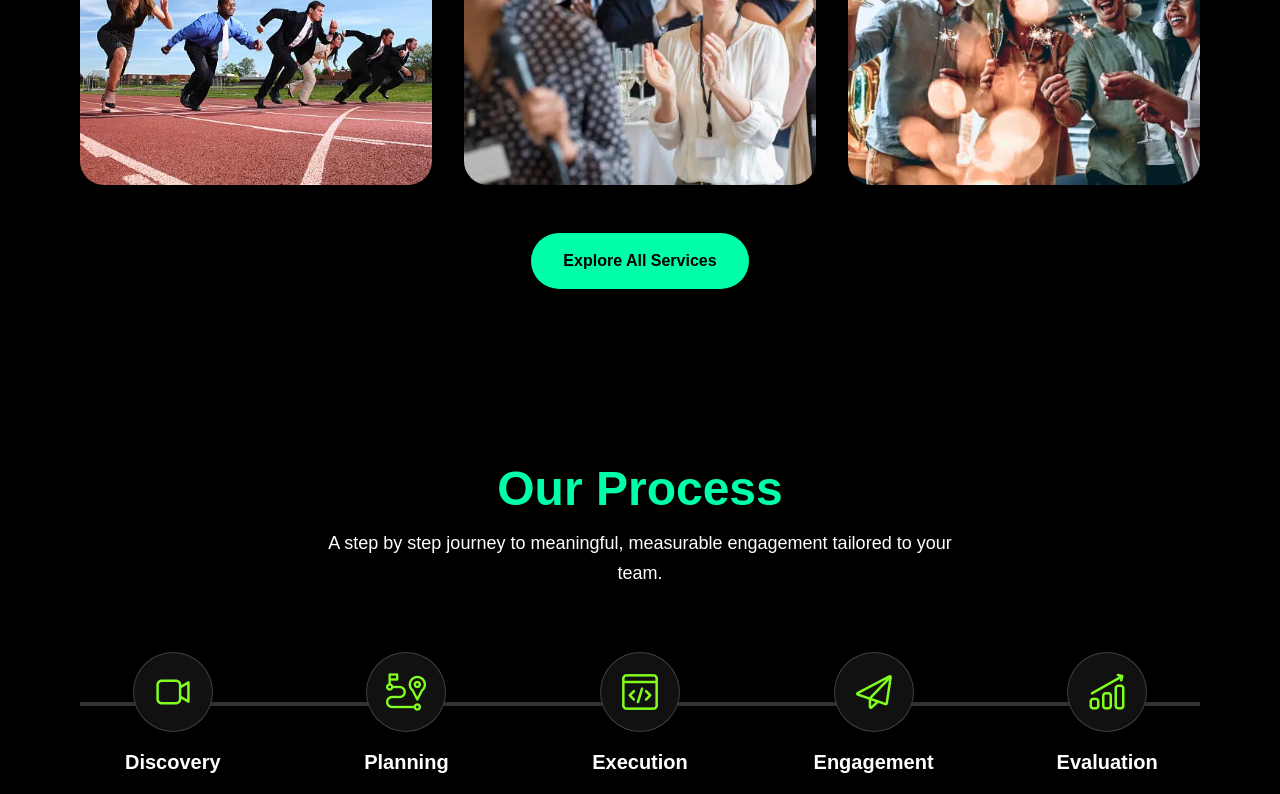
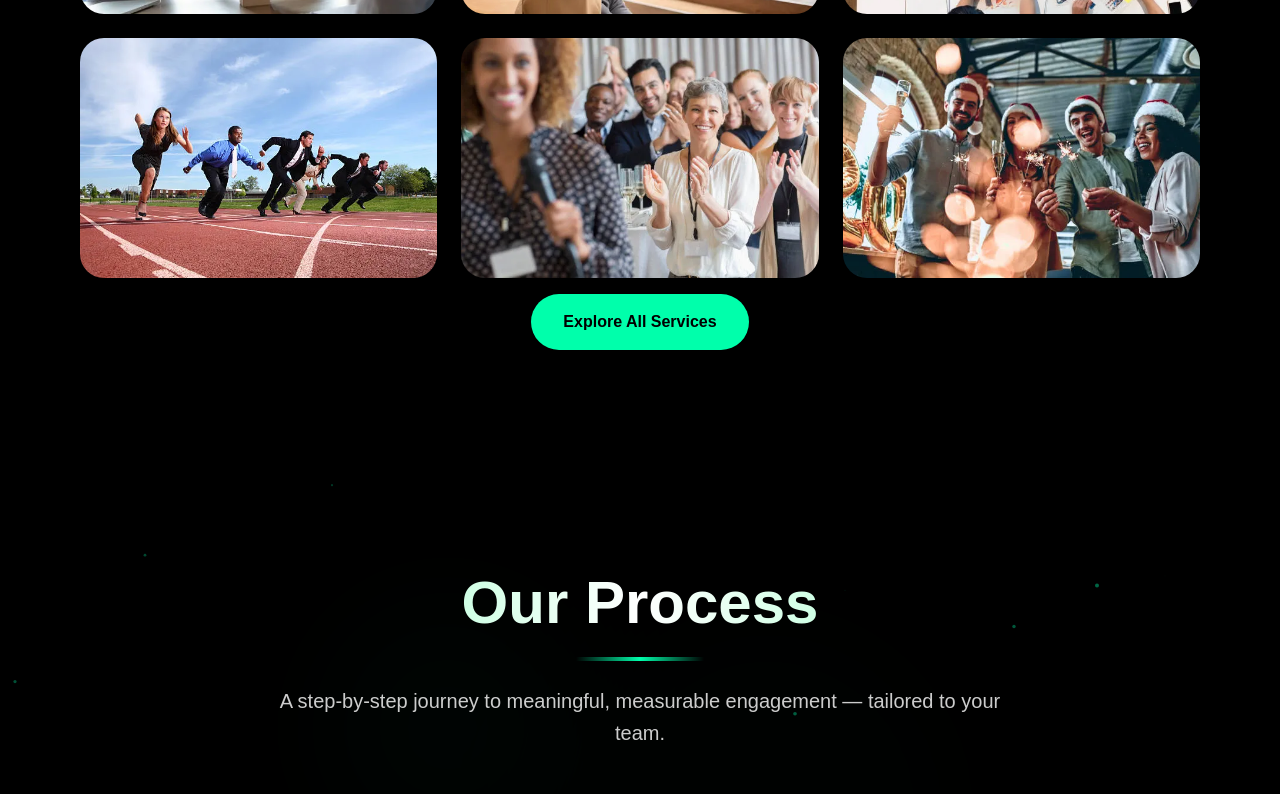
Before and after one commit to jaimeenbhagat/Onethrive-Website, a React (Vite) app: page / in a window 1280 px wide. Shown: the part 2000-2794 px from the top of the page. Built offline with nearby package versions, Linux system fonts and the light colour scheme; a web font is replaced by a local one.

Commit message:
Updated our process section

```diff
--- a/src/pages/Home.jsx
+++ b/src/pages/Home.jsx
@@ -1,5 +1,5 @@
 import { useEffect, useRef, useState } from "react";
-import { motion, useInView } from "framer-motion";
+import { motion, useInView, useScroll, useTransform } from "framer-motion";
 import HeroSection from "../components/HeroSection";
 import FAQs from "../components/FAQs";
 import aboutImage from "../assets/about.png";
@@ -27,61 +27,195 @@ const services = [
 ];
 
 const processSteps = [
-  { title: "Discovery", description: "Understand your goals, challenges, and culture.", icon: discoveryIcon },
-  { title: "Planning", description: "Strategize timeline, resources, and activities.", icon: planningIcon },
-  { title: "Execution", description: "Bring the plan to life with creativity and precision.", icon: executionIcon },
-  { title: "Engagement", description: "Interactive and meaningful team participation.", icon: engagementIcon },
-  { title: "Evaluation", description: "Measure success and refine future programs.", icon: evaluationIcon },
+  {
+    title: "Discovery",
+    description: "Understand your goals, challenges, and culture.",
+    icon: discoveryIcon,
+  },
+  {
+    title: "Planning",
+    description: "Strategize timeline, resources, and activities.",
+    icon: planningIcon,
+  },
+  {
+    title: "Execution",
+    description: "Bring the plan to life with creativity and precision.",
+    icon: executionIcon,
+  },
+  {
+    title: "Engagement",
+    description: "Interactive and meaningful team participation.",
+    icon: engagementIcon,
+  },
+  {
+    title: "Evaluation",
+    description: "Measure success and refine future programs.",
+    icon: evaluationIcon,
+  },
 ];
 
-// Step animation component
-const ProcessStep = ({ step, index, direction }) => {
+const ProcessStep = ({ step, index, containerScrollProgress }) => {
   const ref = useRef(null);
   const inView = useInView(ref, { once: false, margin: "-20% 0px -20% 0px" });
 
-  const variants = {
-    hidden: { opacity: 0, y: direction === "down" ? 60 : -60 },
-    visible: { opacity: 1, y: 0 },
-  };
+  // Updated scroll ranges for sequential animation
+  const stepStart = index * 0.16; // 0%, 16%, 32%, 48%, 64%
+  const stepEnd = stepStart + 0.10; // 10%, 26%, 42%, 58%, 74%
+
+  const stepProgress = useTransform(
+    containerScrollProgress,
+    [stepStart, stepEnd],
+    [0, 1]
+  );
+
+  // Once animated in, steps stay fully visible (opacity stays at 1)
+  const opacity = useTransform(stepProgress, [0, 1], [0, 1]);
+  const scale = useTransform(stepProgress, [0, 1], [0.9, 1]);
+  const y = useTransform(stepProgress, [0, 1], [30, 0]);
 
   return (
     <motion.div
       ref={ref}
-      variants={variants}
-      initial="hidden"
-      animate={inView ? "visible" : "hidden"}
-      transition={{ duration: 0.6, delay: index * 0.1 }}
-      className="flex flex-col items-center text-center md:w-1/5 group"
+      className="flex flex-col items-center text-center md:w-1/5 group relative"
+      style={{ opacity, scale, y }}
     >
-      <div className="bg-[#111] border border-white/20 w-16 h-16 md:w-20 md:h-20 flex items-center justify-center rounded-full shadow-md group-hover:scale-105 transition">
-        <img src={step.icon} alt={step.title} className="w-8 h-8 md:w-10 md:h-10" />
+      {/* Animated background glow */}
+      <motion.div
+        className="absolute inset-0 bg-gradient-to-r from-[#00FFAB]/20 via-[#00FFAB]/10 to-transparent rounded-full blur-xl"
+        animate={inView ? {
+          scale: [1, 1.3, 1],
+          opacity: [0.2, 0.6, 0.2],
+          rotate: [0, 180, 360]
+        } : {}}
+        transition={{ duration: 4, repeat: Infinity, ease: "easeInOut" }}
+      />
+
+      {/* Step icon with enhanced animations */}
+      <motion.div className="relative mb-6">
+        <motion.div
+          className="absolute inset-0 rounded-full border-2 border-[#00FFAB]/40"
+          animate={inView ? { rotate: 360, scale: [1, 1.1, 1] } : {}}
+          transition={{ duration: 3, repeat: Infinity, ease: "linear" }}
+        />
+        <motion.div
+          className="bg-gradient-to-br from-[#111] to-[#222] border-2 border-[#00FFAB]/30 w-16 h-16 md:w-20 md:h-20 flex items-center justify-center rounded-full shadow-lg shadow-[#00FFAB]/30 relative z-10"
+          whileHover={{
+            scale: 1.15,
+            rotate: [0, -10, 10, 0],
+            borderColor: "#00FFAB",
+            boxShadow: "0 0 30px rgba(0, 255, 171, 0.5)"
+          }}
+          transition={{ type: "spring", stiffness: 300, damping: 15 }}
+        >
+          <motion.img
+            src={step.icon}
+            alt={step.title}
+            className="w-8 h-8 md:w-10 md:h-10"
+            animate={inView ? { rotate: [0, 10, -10, 0] } : {}}
+            transition={{ duration: 2, repeat: Infinity, ease: "easeInOut" }}
+          />
+        </motion.div>
+
+        {/* Step number indicator */}
+        <motion.div
+          className="absolute -top-2 -right-2 bg-[#00FFAB] text-black text-xs font-bold w-6 h-6 rounded-full flex items-center justify-center"
+          initial={{ scale: 0, rotate: -180 }}
+          animate={inView ? { scale: 1, rotate: 0 } : { scale: 0, rotate: -180 }}
+          transition={{ delay: index * 0.1, type: "spring", stiffness: 300 }}
+        >
+          {index + 1}
+        </motion.div>
+      </motion.div>
+
+      {/* Content with enhanced staggered animation */}
+      <motion.div
+        initial={{ opacity: 0, y: 30 }}
+        animate={inView ? { opacity: 1, y: 0 } : { opacity: 0, y: 30 }}
+        transition={{
+          delay: index * 0.15 + 0.3,
+          duration: 0.8,
+          type: "spring",
+          stiffness: 100
+        }}
+      >
+        <motion.h3
+          className="text-xl font-semibold text-white mb-4 group-hover:text-[#00FFAB] transition-colors duration-300"
+          whileHover={{ scale: 1.05 }}
+        >
+          {step.title}
+        </motion.h3>
+        <motion.p
+          className="text-sm sm:text-base text-white/60 leading-snug group-hover:text-white/80 transition-colors duration-300"
+          whileHover={{ scale: 1.02 }}
+        >
+          {step.description}
+        </motion.p>
+      </motion.div>
+
+      {/* Connection line with progress animation */}
+      {index < processSteps.length - 1 && (
+        <motion.div
+          className="hidden md:block absolute top-8 left-full w-full h-0.5 bg-gradient-to-r from-[#00FFAB] via-[#00FFAB]/50 to-transparent origin-left"
+          initial={{ scaleX: 0, opacity: 0 }}
+          animate={inView ? { scaleX: 1, opacity: 1 } : { scaleX: 0, opacity: 0 }}
+          transition={{ delay: index * 0.2 + 0.5, duration: 1 }}
+        />
+      )}
+
+      {/* Floating particles around each step */}
+      {inView && (
+        <div className="absolute inset-0 pointer-events-none">
+          {[...Array(5)].map((_, i) => (
+            <motion.div
+              key={i}
+              className="absolute w-1 h-1 bg-[#00FFAB]/60 rounded-full"
+              style={{
+                left: `${20 + Math.random() * 60}%`,
+                top: `${20 + Math.random() * 60}%`,
+              }}
+              animate={{
+                y: [-10, -30, -10],
+                x: [-5, 5, -5],
+                opacity: [0, 1, 0],
+                scale: [0, 1, 0],
+              }}
+              transition={{
+                duration: 2 + Math.random(),
+                repeat: Infinity,
+                delay: Math.random() * 2,
+                ease: "easeInOut",
+              }}
+            />
+          ))}
         </div>
-      <h3 className="text-xl font-semibold text-white my-4">{step.title}</h3>
-      <p className="text-sm sm:text-base text-white/60 leading-snug">{step.description}</p>
+      )}
     </motion.div>
   );
 };
 
 const AboutSection = () => {
-  const [scrollDir, setScrollDir] = useState("down");
+  const processRef = useRef(null);
+  const { scrollYProgress } = useScroll({
+    target: processRef,
+    offset: ["start bottom", "end top"] // Start when steps area enters, not the title
+  });
 
-  useEffect(() => {
-    let lastScroll = window.scrollY;
-    const handleScroll = () => {
-      const current = window.scrollY;
-      setScrollDir(current > lastScroll ? "down" : "up");
-      lastScroll = current <= 0 ? 0 : current;
-    };
-    window.addEventListener("scroll", handleScroll);
-    return () => window.removeEventListener("scroll", handleScroll);
-  }, []);
+  // Create a ref for just the steps container
+  const stepsRef = useRef(null);
+  const { scrollYProgress: stepsScrollProgress } = useScroll({
+    target: stepsRef,
+    offset: ["start center", "end center"] // Animation triggers when steps are in center
+  });
+
+  const backgroundY = useTransform(stepsScrollProgress, [0, 1], ["0%", "30%"]);
 
   return (
     <section className="w-full text-white bg-black font-interphase">
       <HeroSection />
 
       {/* About */}
-      <div className="max-w-7xl mx-auto flex flex-col md:flex-row items-center justify-between gap-12 px-6 py-16 md:px-20">
+      <div className="min-h-screen flex items-center px-6 py-16 md:px-20 max-w-7xl mx-auto">
+        <div className="flex flex-col md:flex-row items-center justify-between gap-12 w-full">
           <motion.div
             className="md:w-1/2"
             initial={{ opacity: 0, x: -50 }}
@@ -89,13 +223,17 @@ const AboutSection = () => {
             transition={{ duration: 1 }}
           >
             <h2 className="text-5xl font-bold text-[#00FFAB] mb-6 leading-tight">
-            Building Better Workplaces,<br />One Team at a Time
+              Building Better Workplaces,
+              <br />
+              One Team at a Time
             </h2>
             <p className="text-lg text-white mb-4 leading-relaxed">
-            OneThrive is more than just an employee engagement company we’re workplace culture architects.
+              OneThrive is more than just an employee engagement company—we're
+              workplace culture architects.
             </p>
             <p className="text-lg text-white leading-relaxed">
-            As a new player in this space, we bring a fresh, fun, and forward thinking approach.
+              As a new player in this space, we bring a fresh, fun, and
+              forward-thinking approach.
             </p>
           </motion.div>
 
@@ -105,43 +243,58 @@ const AboutSection = () => {
             whileInView={{ opacity: 1, x: 0 }}
             transition={{ duration: 1 }}
           >
-          <img src={aboutImage} alt="About" className="w-full rounded-2xl shadow-lg shadow-[#00FFAB]/30" />
+            <img
+              src={aboutImage}
+              alt="About"
+              className="w-full rounded-2xl shadow-lg shadow-[#00FFAB]/30"
+            />
           </motion.div>
+        </div>
       </div>
 
       {/* Services */}
       <motion.div
-        className="py-20 px-6 md:px-20 max-w-7xl mx-auto"
+        className="min-h-screen flex flex-col justify-center px-6 md:px-20 max-w-7xl mx-auto"
         initial={{ opacity: 0, y: 50 }}
         whileInView={{ opacity: 1, y: 0 }}
         transition={{ duration: 1 }}
       >
-        <div className="text-center mb-16">
-          <h2 className="text-5xl font-bold text-white mb-2">ONE PLATFORM FOR ALL YOUR</h2>
-          <h2 className="text-5xl font-bold text-[#00FFAB]">ENGAGEMENT NEEDS</h2>
+        <div className="text-center mb-4">
+          <h2 className="text-4xl font-bold text-white mb-2">
+            ONE PLATFORM FOR ALL YOUR
+          </h2>
+          <h2 className="text-4xl font-bold text-[#00FFAB]">
+            ENGAGEMENT NEEDS
+          </h2>
           <div className="w-24 h-1 bg-[#00FFAB] mx-auto mt-4 rounded-full" />
         </div>
 
-        <div className="grid grid-cols-1 sm:grid-cols-2 lg:grid-cols-3 gap-8">
+        <div className="grid grid-cols-1 sm:grid-cols-2 lg:grid-cols-3 gap-6">
           {services.map((service, idx) => (
             <motion.div
               key={idx}
-              className="bg-black rounded-3xl overflow-hidden cursor-pointer group shadow-xl h-[300px]"
+              className="bg-black rounded-3xl overflow-hidden cursor-pointer group shadow-xl h-[240px]"
               whileHover={{ scale: 1.05 }}
               transition={{ duration: 0.3 }}
               onClick={() => (window.location.href = "/services")}
             >
               <div className="relative w-full h-full">
-                <img src={service.image} alt={service.title} className="object-cover w-full h-full" />
+                <img
+                  src={service.image}
+                  alt={service.title}
+                  className="object-cover w-full h-full"
+                />
                 <div className="absolute inset-0 bg-black/70 opacity-0 group-hover:opacity-100 transition-all flex items-center justify-center">
-                  <h3 className="text-white text-2xl font-bold text-center">{service.title}</h3>
+                  <h3 className="text-white text-xl font-bold text-center px-2">
+                    {service.title}
+                  </h3>
                 </div>
               </div>
             </motion.div>
           ))}
         </div>
 
-        <div className="text-center mt-12">
+        <div className="text-center mt-4  ">
           <motion.button
             whileHover={{ scale: 1.05 }}
             whileTap={{ scale: 0.95 }}
@@ -153,25 +306,100 @@ const AboutSection = () => {
         </div>
       </motion.div>
 
-      {/* Our Process */}
+      {/* Our Process - Enhanced Version */}
       <motion.div
-        className="py-24 px-6 md:px-20 max-w-7xl mx-auto"
-        initial={{ opacity: 0 }}
-        whileInView={{ opacity: 1 }}
-        transition={{ duration: 1 }}
+        ref={processRef}
+        className="relative min-h-screen flex flex-col justify-center px-6 md:px-20 max-w-7xl mx-auto overflow-hidden py-20"
       >
-        <div className="text-center mb-16">
-          <h2 className="text-5xl font-bold text-[#00FFAB] mb-4">Our Process</h2>
-          <p className="text-lg text-white max-w-2xl mx-auto leading-relaxed">
-            A step by step journey to meaningful, measurable engagement tailored to your team.
-          </p>
+        {/* Animated background elements */}
+        <motion.div
+          className="absolute inset-0 opacity-10"
+          style={{ y: backgroundY }}
+        >
+          <div className="absolute top-1/4 left-1/4 w-64 h-64 bg-[#00FFAB]/20 rounded-full blur-3xl" />
+          <div className="absolute bottom-1/4 right-1/4 w-96 h-96 bg-[#00FFAB]/10 rounded-full blur-3xl" />
+        </motion.div>
+
+        {/* Floating ambient particles */}
+        <div className="absolute inset-0 overflow-hidden pointer-events-none">
+          {[...Array(15)].map((_, i) => (
+            <motion.div
+              key={i}
+              className="absolute w-1 h-1 bg-[#00FFAB]/40 rounded-full"
+              style={{
+                left: `${Math.random() * 100}%`,
+                top: `${Math.random() * 100}%`,
+              }}
+              animate={{
+                y: [-20, -100],
+                opacity: [0, 1, 0],
+                scale: [0, 1, 0],
+              }}
+              transition={{
+                duration: 3 + Math.random() * 2,
+                repeat: Infinity,
+                delay: Math.random() * 2,
+                ease: "easeOut",
+              }}
+            />
+          ))}
         </div>
 
-        <div className="relative">
-          <div className="hidden md:block absolute top-[50px] left-0 w-full h-1 bg-white/20 z-0" />
+        {/* Enhanced section title */}
+        <motion.div
+          className="text-center mb-16 relative z-10"
+        >
+          <motion.h2
+            className="text-4xl md:text-6xl font-bold text-transparent bg-clip-text bg-gradient-to-r from-[#00FFAB] via-white to-[#00FFAB] mb-6"
+            initial={{ opacity: 0, y: -30 }}
+            whileInView={{ opacity: 1, y: 0 }}
+            transition={{ duration: 0.8, ease: "easeOut" }}
+            viewport={{ once: true }}
+          >
+            Our Process
+          </motion.h2>
+
+          <motion.div
+            className="w-32 h-1 bg-gradient-to-r from-transparent via-[#00FFAB] to-transparent mx-auto mb-6"
+            initial={{ scaleX: 0 }}
+            whileInView={{ scaleX: 1 }}
+            transition={{ delay: 0.3, duration: 1 }}
+            viewport={{ once: true }}
+          />
+
+          <motion.p
+            className="text-lg md:text-xl text-white/80 max-w-3xl mx-auto leading-relaxed"
+            initial={{ opacity: 0, y: 30 }}
+            whileInView={{ opacity: 1, y: 0 }}
+            transition={{ delay: 0.5, duration: 0.8 }}
+            viewport={{ once: true }}
+          >
+            A step-by-step journey to meaningful, measurable engagement — tailored to your team.
+          </motion.p>
+        </motion.div>
+
+        <div ref={stepsRef} className="relative z-10">
+          {/* Enhanced progress bar */}
+          <motion.div
+            className="hidden md:block absolute top-[50px] left-0 w-full h-1 bg-white/10 rounded-full"
+            initial={{ scaleX: 0 }}
+            whileInView={{ scaleX: 1 }}
+            transition={{ duration: 1, delay: 0.5 }}
+            viewport={{ once: true }}
+          />
+          <motion.div
+            className="hidden md:block absolute top-[50px] left-0 h-1 bg-gradient-to-r from-[#00FFAB] via-[#00CC88] to-[#00FFAB] rounded-full origin-left shadow-lg shadow-[#00FFAB]/50"
+            style={{ scaleX: stepsScrollProgress }}
+          />
+
           <div className="flex flex-col md:flex-row justify-between items-center md:items-start gap-12 z-10 relative">
             {processSteps.map((step, index) => (
-              <ProcessStep key={index} step={step} index={index} direction={scrollDir} />
+              <ProcessStep
+                key={index}
+                step={step}
+                index={index}
+                containerScrollProgress={stepsScrollProgress}
+              />
             ))}
           </div>
         </div>
```
Lines whose indentation alone changed are shown as unchanged.
